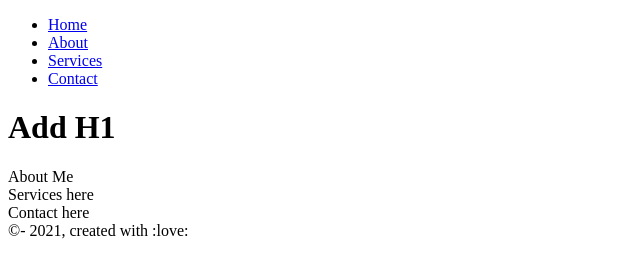
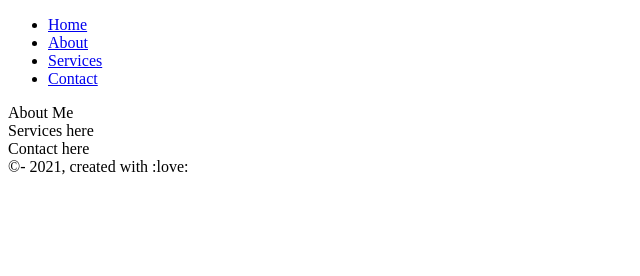
Before and after one commit to fidanmowa/Branching, a plain HTML site: page index.html in a window 1280 px wide. Shown: the whole page, without its empty margins (0-640 px from the left). Drawn offline with Linux system fonts and the light colour scheme.

Commit message:
try to h1

```diff
--- a/index.html
+++ b/index.html
@@ -15,7 +15,6 @@
             <li><a href="#contact">Contact</a></li>
             </ul>
     </nav>
-    <h1>Add H1</h1>
     <main>
         <section>About Me</section>
         <section>Services here</section>
```
